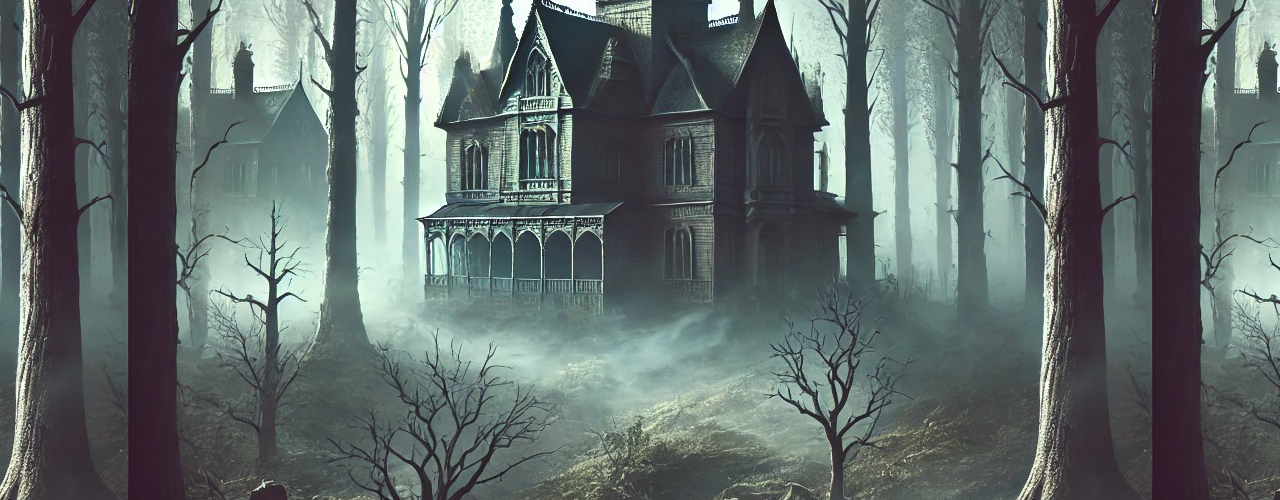
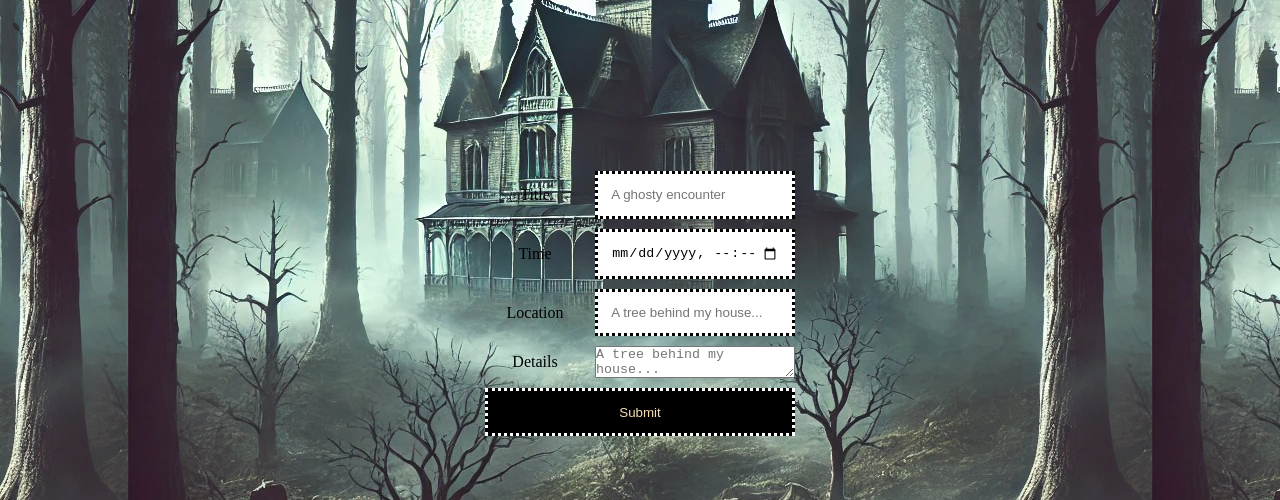
Before and after one commit to aksbrar/spooky-spook, a plain HTML site: page pages/upload.html in a window 1280 px wide. Shown: the part 300-800 px from the top of the page. Drawn offline with Linux system fonts and the light colour scheme; files whose address does not match are found by name; a web font is replaced by a local one.

Commit message:
upload and read page almost ready

```diff
--- a/pages/upload.html
+++ b/pages/upload.html
@@ -5,7 +5,6 @@
   <meta name="viewport" content="width=device-width, initial-scale=1.0">
   <title>Spooky Spook</title>
   <link rel="stylesheet" href="../style.css">
-  <link rel="stylesheet" href="../styles/upload.css">
   <link rel="icon" type="image/x-icon" href="../images/candle-logo.png">
   <link rel="preconnect" href="https://fonts.googleapis.com">
   <link rel="preconnect" href="https://fonts.gstatic.com" crossorigin>
@@ -16,7 +15,7 @@
 
 
       <!-- Header -->
-      <div class="header">
+      <div class="header upload-header">
         <img src="../images/candle-logo.png" alt="logo of candle">
         <nav class="navigation">
           <ul class="ul-container">
@@ -27,6 +26,41 @@
         </nav>
       </div>
 
+      <!-- TOP -->
+      <div class="upload-content">
+        <div class="upload-heading-top">
+          <h1>Spooky Spook <br> <br> Add Sighting</h1>
+        </div>
+
+        <!-- middle -->
+        <form class="form-container">
+          <label class="title-label" for="title">Title</label>
+          <input class="title"
+                 placeholder="A ghosty encounter"
+                 id="title"
+                 type="text">
+
+          <label class="time-label" for="time">Time</label>
+          <input class="time"
+                 id="time"
+                 type="datetime-local">
+
+          <label class="location-label" for="location">Location</label>
+          <input class="location"
+                 placeholder="A tree behind my house..."
+                 id="location"
+                 type="text">
+
+          <label class="details-label" for="details">Details</label>
+          <textarea class="details"
+                 placeholder="A tree behind my house..."
+                 id="details"></textarea>
+
+          <button>Submit</button>
+        </form>
+
+      </div>
+
 
   </div>
   <script src="script.js"></script>
--- a/style.css
+++ b/style.css
@@ -47,7 +47,9 @@ body::before{
 /*           Typography           */
 /* ============================== */
 .heading-top > h1,
-.heading-middle > h1{
+.heading-middle > h1,
+.upload-heading-top > h1,
+label{
   font-family: "Frijole", serif;
 }
 
@@ -111,7 +113,6 @@ footer{
   text-align: center;
 }
 
-
 /* ============================== */
 /*            responsive          */
 /* ============================== */
@@ -121,3 +122,94 @@ footer{
     padding: 1em 1em;
   }
 }
+
+
+
+/* ============================== */
+/*            Upload              */
+/* ============================== */
+.upload-header > img{
+  width: 2em;
+}
+.upload-content{
+  display: flex;
+  flex-direction: column;
+  text-align: center;
+  justify-content: space-between;
+  padding: 4em;
+  flex: 1;
+}
+.form-container{
+  display: grid;
+  grid-template-columns: 100px 200px;
+  justify-content: center;
+  gap: 10px;
+  align-items: center;
+  grid-template-areas:
+    "tl ti"
+    "tml tmi"
+    "ll li"
+    "dl di"
+    "bt bt";
+
+}
+.title-label{
+  grid-area : tl;
+}
+.time-label{
+  grid-area: tml;
+}
+.location-label{
+  grid-area: ll;
+}
+.details-label{
+  grid-area: dl;
+}
+
+.title{
+  grid-area : ti;
+}
+.time{
+  grid-area: tmi;
+}
+.location{
+  grid-area: li;
+}
+.details{
+  grid-area: di;
+}
+
+button{
+  grid-area: bt;
+  padding: 1em;
+  background-color: black;
+  color: wheat;
+  border: 3px dotted white;
+}
+
+input{
+  padding: 1em;
+  border: 3px dotted black;
+}
+
+
+/* ============================== */
+/*            Read                */
+/* ============================== */
+
+.card{
+  width: 300px;
+  text-align: left;
+  margin: 0 auto;
+  border: 3px solid black;
+  padding: 1em;
+  background-color: wheat;
+  margin-bottom: 3em;
+}
+.card-time{
+  font-size: .7em;
+}
+.card-title{
+  font-size: 1.3em;
+  font-weight: 800;
+}
```
Also changed, not shown: pages/read.html (+27 -1 lines).
